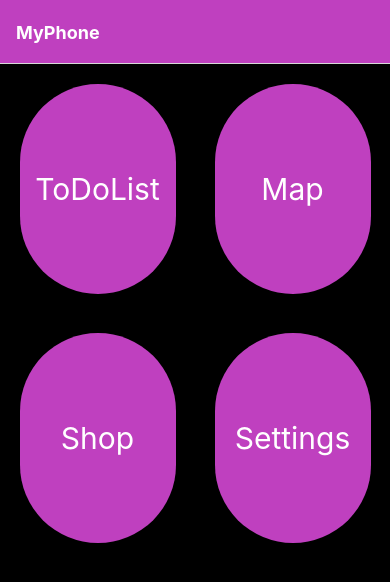
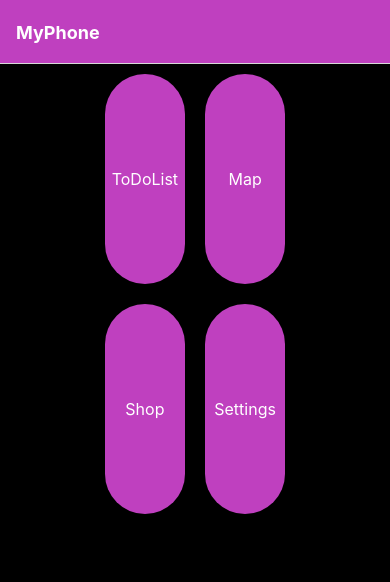
Before and after one commit to ChilliKirby/MyPhoneApp, a React Native app: screen /Home in a window 390 px wide. Shown: the top 582 px of the page. Built offline with nearby package versions, Linux system fonts and the light colour scheme.

Commit message:
--Fixed some bugs on buttons.

```diff
--- a/components/GeneralButton.jsx
+++ b/components/GeneralButton.jsx
@@ -1,13 +1,11 @@
 import { View, Button, Pressable, Text } from 'react-native';
 import { styles } from '../styles';
 
-const GeneralButton = ({title}) => {
+const GeneralButton = ({ title, onpress }) => {
     return (
 
         <View
-        style={styles.generalButton}
-
-
+            style={styles.generalButtonView}
         >
             <Pressable>
                 <Text style={styles.buttonText}>
--- a/components/HomeScreenNavButton.jsx
+++ b/components/HomeScreenNavButton.jsx
@@ -5,14 +5,19 @@ import { styles } from "../styles.js";
 
 const HomeScreenNavButton = ({ navigation, title }) => {
     return (
-        <View style={styles.gridButton}>
+        <View style={styles.gridButtonView}>
+
             <Pressable
                 onPress={() => { navigation.navigate(title) }}
+
             >
+                <View>
                 <Text style={styles.buttonText}>
                     {title}
                 </Text>
+                </View>
             </Pressable>
+
         </View>
     )
 };
--- a/package.json
+++ b/package.json
@@ -20,7 +20,8 @@
     "react-native-safe-area-context": "4.5.0",
     "react-native-screens": "~3.20.0",
     "react-native-vector-icons": "^9.2.0",
-    "styled-components": "^5.3.10"
+    "styled-components": "^5.3.10",
+    "@react-native-async-storage/async-storage": "1.17.11"
   },
   "devDependencies": {
     "@babel/core": "^7.20.0",
--- a/scenes/Home.jsx
+++ b/scenes/Home.jsx
@@ -1,5 +1,5 @@
 import React from "react";
-import { ScrollView, View, Text, Button, StatusBar } from "react-native";
+import { ScrollView, View, Text, Button, StatusBar, Pressable } from "react-native";
 import { styles } from "../styles.js";
 import HomeScreenNavButton from "../components/HomeScreenNavButton.jsx";
 
@@ -19,11 +19,12 @@ const Home = ({ navigation }) => {
             <ScrollView>
                 <View style={styles.gridContainer}>
                     {boxes.map((i) => (
-                        <HomeScreenNavButton style={styles.gridButton} title={i} navigation={navigation} key={i}></HomeScreenNavButton>
+                        <HomeScreenNavButton title={i} navigation={navigation} key={i}></HomeScreenNavButton>
                     ))}
                 </View>
 
             </ScrollView>
+
         </View>
     );
 }
--- a/scenes/ToDoList/ToDoList.jsx
+++ b/scenes/ToDoList/ToDoList.jsx
@@ -30,7 +30,7 @@ const ToDoList = ({ navigation }) => {
                     </View>
                 )}
                 <View>
-                    <View style={styles.raisedButtonContainer}>
+                    <View style={styles.raisedButtonView}>
                         <Pressable
                             onPress={() => navigation.navigate("ToDoListAddItem")}
 
@@ -47,8 +47,6 @@ const ToDoList = ({ navigation }) => {
 
                             >
 
-
-
                             </Icon>
                         </Pressable>
                     </View>
--- a/scenes/ToDoList/ToDoListAddItem.jsx
+++ b/scenes/ToDoList/ToDoListAddItem.jsx
@@ -24,7 +24,7 @@ const ToDoListAddItem = ({ navigation }) => {
                 />
             </View>
 
-            <View style={styles.multiInputContainer}>
+            <View  style={styles.multiInputContainer}>
                 <TextInput
                     editable
                     multiline={true}
@@ -45,13 +45,16 @@ const ToDoListAddItem = ({ navigation }) => {
                 >
                 <GeneralButton
                     onpress={addToList}
+                    title="add"
                 />
             </View>
         </View>
     )
 
     const addToList = () => {
+        console.log('ass');
         dispatch({
+
 
             title: taskTitle,
             task: taskDesc,
--- a/styles.js
+++ b/styles.js
@@ -2,6 +2,7 @@ import { StyleSheet, Platform, StatusBar } from "react-native";
 
 
 export const styles = StyleSheet.create({
+/////////////////////////////////////////////////////////////////////////
     //Containers for scenes
     generalContainer: {
         flex: 1,
@@ -23,9 +24,9 @@ export const styles = StyleSheet.create({
         alignItems: 'stretch',
 
     },
-
-    //Containers for buttons
-    raisedButtonContainer: {
+///////////////////////////////////////////////////////////////////////////
+    //View containers for pressables
+    raisedButtonView: {
 
         backgroundColor: '#000',
         alignItems: 'flex-end',
@@ -33,7 +34,30 @@ export const styles = StyleSheet.create({
         alignSelf: 'stretch',
 
     },
+    gridButtonView: {
+        backgroundColor: '#BF40BF',
+        width: '40%',
+        height: 210,
+        margin: '5%',
 
+        //alignContent: 'center',
+        alignItems: 'center',
+        justifyContent: 'center',
+        borderRadius: 100
+
+    },
+
+    generalButtonView:{
+        borderRadius: 30,
+        backgroundColor: '#BF40BF',
+        width: 88,
+        height: 36,
+         justifyContent:'center',
+        alignItems:'center',
+        elevation: 2,
+        padding: 2,
+    },
+/////////////////////////////////////////////////////////////////////////
     //Text
     text: {
         fontWeight: 'normal',
@@ -42,28 +66,19 @@ export const styles = StyleSheet.create({
     },
     buttonText: {
         fontWeight: 'normal',
-        fontSize: 30,
+        fontSize: 16,
         color: '#fff',
+        width: 'auto',
+        height: 'auto'
     },
 
     gridText: {
         fontWeight: 'bold',
         fontSize: 20,
     },
+/////////////////////////////////////////////////////////////////////////
+    //General
 
-    //General
-    gridButton: {
-        backgroundColor: '#BF40BF',
-        width: '40%',
-        height: 210,
-        margin: '5%',
-        padding: 10,
-        alignContent: 'center',
-        alignItems: 'center',
-        justifyContent: 'center',
-        borderRadius: 100
-
-    },
     gridContainer: {
         backgroundColor: '#000',
         flexDirection: 'row',
@@ -73,11 +88,11 @@ export const styles = StyleSheet.create({
     },
 
 
-    raisedButton: {
-        width: 500,
-        height: 200,
+    // raisedButton: {
+    //     width: 500,
+    //     height: 200,
 
-    },
+    // },
     textInput: {
         height: 40,
         margin: 12,
@@ -107,16 +122,10 @@ export const styles = StyleSheet.create({
 
     },
 
-    buttonContainer: {
-        height: '10%',
-    },
+    // buttonContainer: {
+    //     height: '10%',
+    // },
 
-    generalButton:{
-        borderRadius: 30,
-        backgroundColor: '#BF40BF',
-        width:'20%',
-        justifyContent:'center',
-        alignItems:'center',
-    }
+
 
 });
```
Also changed, not shown: 1 other file (tests, documents, lock files or other folders). Lines whose indentation alone changed are shown as unchanged.
